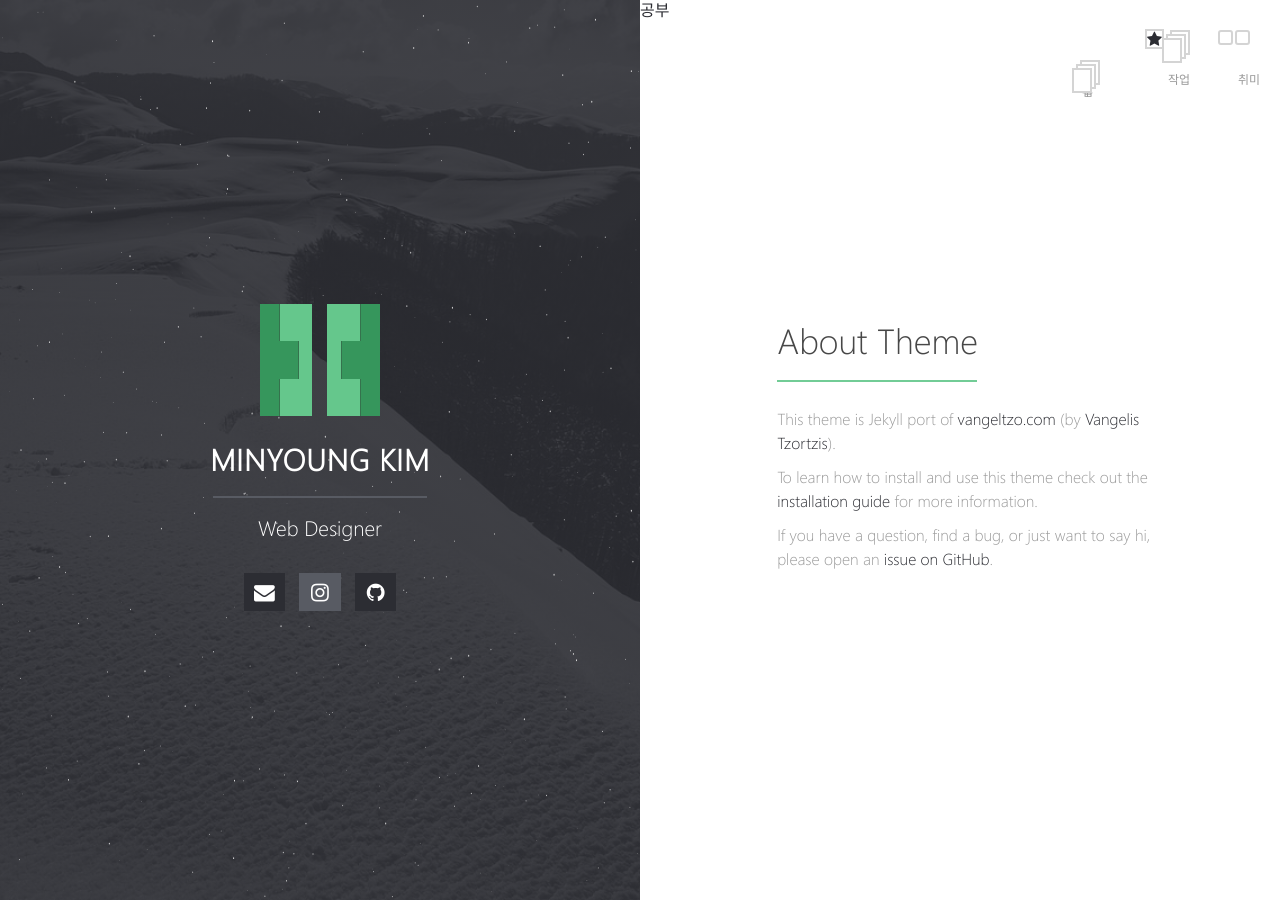
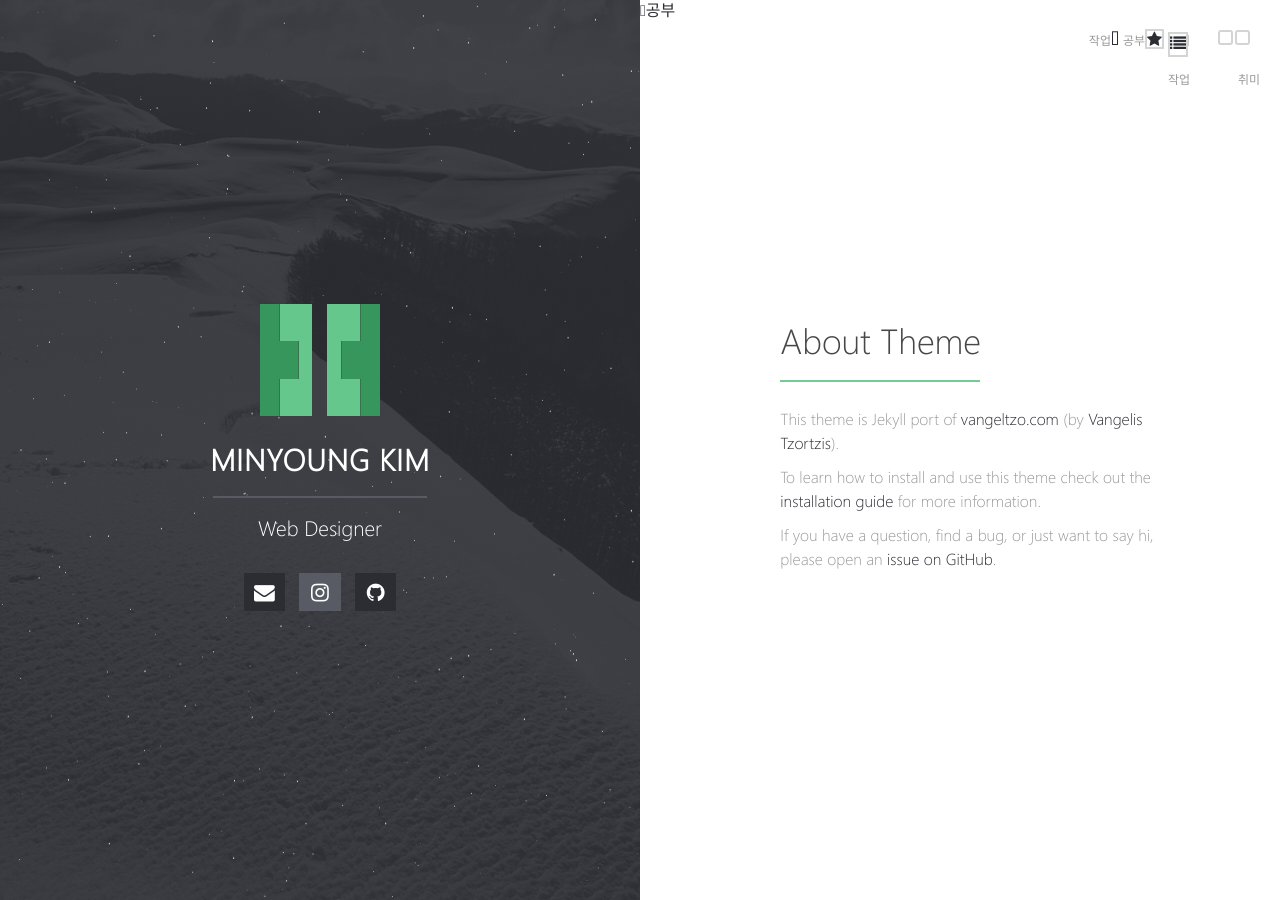
Before and after one commit to mykimdesign/mykimdesign.github.io, a Jekyll site: the page built from index.md, in a window 1280 px wide. Built offline with Jekyll 4.4.1, drawn with Linux system fonts in a browser that asks for light colours; our own code applies the rules of GitHub Pages for plain Markdown files.

Commit message:
modify icons

```diff
--- a/assets/_sass/_site.scss
+++ b/assets/_sass/_site.scss
@@ -122,15 +122,8 @@ canvas {
 }
 
 .works-menu-icon {
-  position: absolute;
-  top: 30px;
-  right: 90px;
-  width: 20px;
-  height: 25px;
-  border: 2px solid $gray;
-  background: $white;
   &:before {
-    content: '\f005';
+    content: '\f03a';
     width: 20px;
     height: 25px;
     position: absolute;
@@ -139,59 +132,17 @@ canvas {
     top: 2px;
     background: $white;
   }
-  &:after {
-    content: '';
-    width: 20px;
-    height: 25px;
-    border: 2px solid $gray;
-    position: absolute;
-    right: 6px;
-    top: 6px;
-    background: $white;
-  }
   &:hover {
-    border-color: $green;
-    &:before,
-    &:after {
-      border-color: $green;
-    }
+    color: $green;
   }
 }
 
 .study-menu-icon {
-  position: absolute;
-  top: 30px;
-  right: 90px;
-  width: 20px;
-  height: 25px;
-  border: 2px solid $gray;
-  background: $white;
   &:before {
-    content: '';
-    width: 20px;
-    height: 25px;
-    position: absolute;
-    right: 2px;
-    border: 2px solid $gray;
-    top: 2px;
-    background: $white;
-  }
-  &:after {
-    content: '';
-    width: 20px;
-    height: 25px;
-    border: 2px solid $gray;
-    position: absolute;
-    right: 6px;
-    top: 6px;
-    background: $white;
+    content: '\f303';
   }
   &:hover {
-    border-color: $green;
-    &:before,
-    &:after {
-      border-color: $green;
-    }
+    color: $green;
   }
 }
 
@@ -201,11 +152,7 @@ canvas {
     border: 2px solid $gray;
   }
   &:hover {
-    border-color: $green;
-    &:before,
-    &:after {
-      border-color: $green;
-    }
+    color: $green;
   }
 }
 
```
